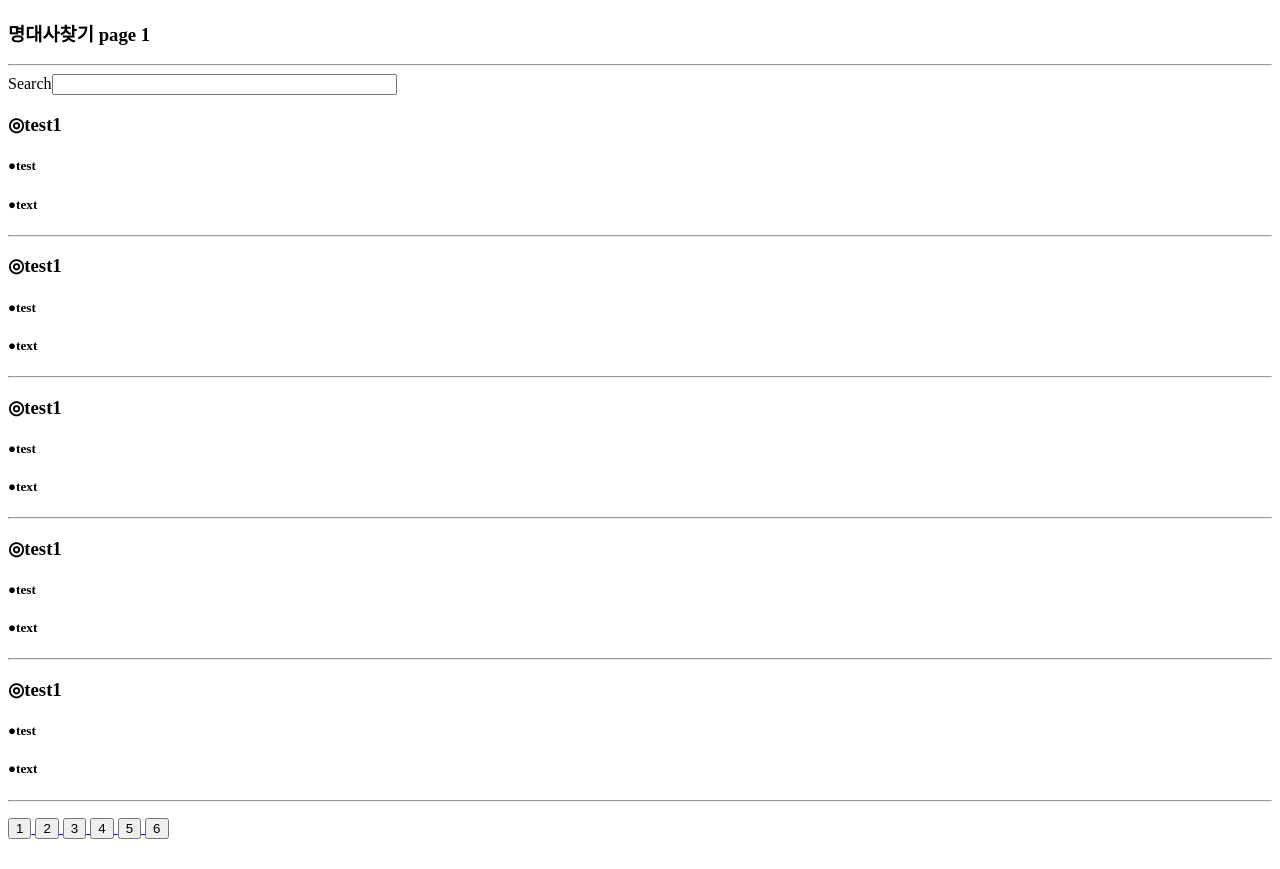
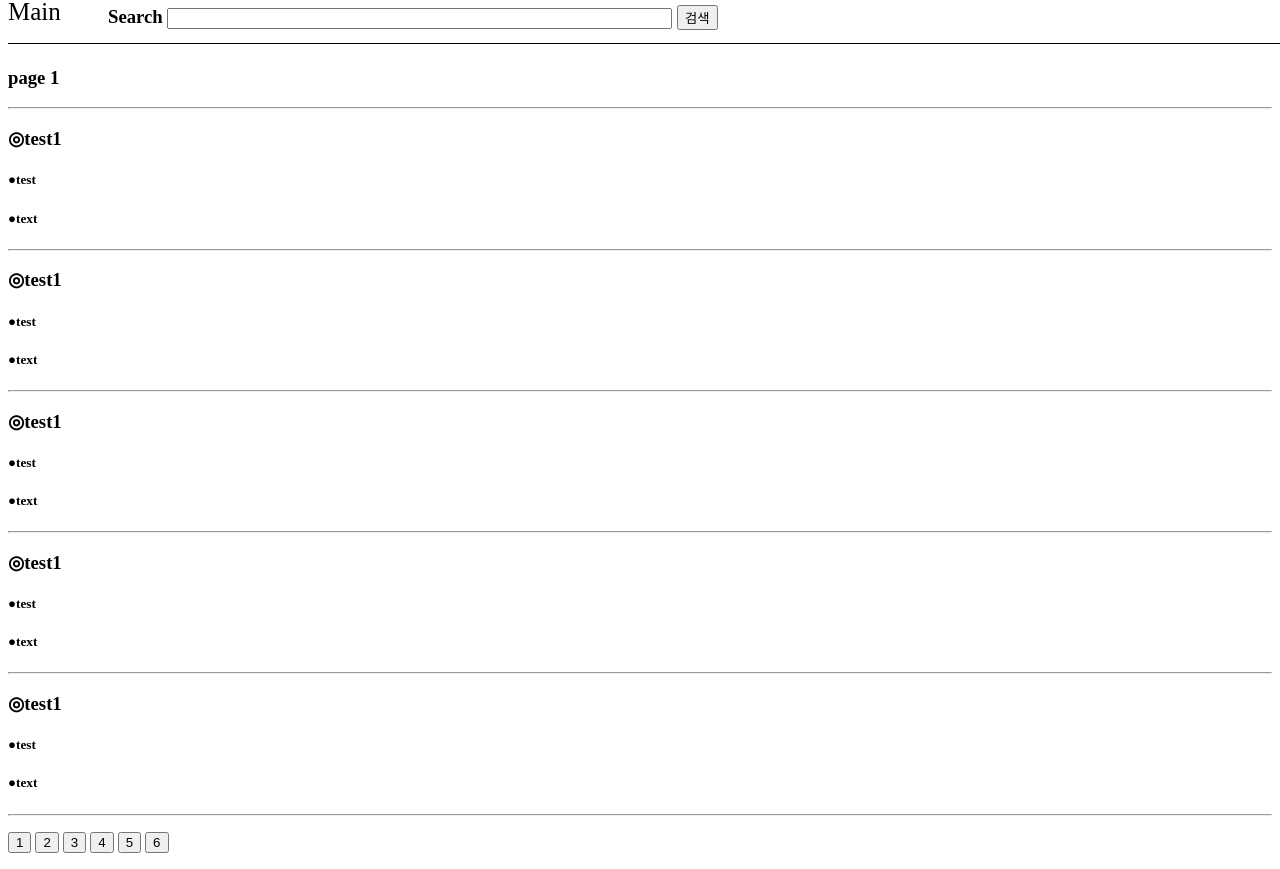
Before and after one commit to mochangil/OSS_project, a Flask app: page /1 in a window 1280 px wide. Before the commit the page ends 839 px from the top, so only its background shows below. Run offline with Flask 2, Linux system fonts and the light colour scheme.

Commit message:
Add files via upload

```diff
--- a/project/templates/page1.html
+++ b/project/templates/page1.html
@@ -10,14 +10,40 @@ h3{ color : puple;}
 <hr class=1>{ border : 5px solid yellowgreen;}
 <hr class=2>{ border : 1px solid black;}
 span{ color : blue; font-size : 20px;}
+.gotomain:hover{
+	color:rgb(0,154,200);
+	transition:0.5s ease-in-out;
+}
+.gotomain{
+	font-size:25px;
+	cursor:pointer;
+	transition:0.5s ease-in-out;
+}
+</style>
+<style type="text/css">
+	a:link{
+		color:black; text-decoration:none;}
+	a:visited{
+		color:black; text-decoration:none;}
+	a:hover{
+		color:blue; text-decoration:none;}
 </style>
 
 </head>
-<h3>명대사찾기 page 1</h3>
+<div style="width:1500px; height:35px;border:0px; float:left; position:fixed; background-color:white; border-bottom:1px solid black;">
+	<div style="width:100px; height:35px;border:1px; float:left; margin-top:-10px; background-color:white;">
+		<a class="gotomain" href="/">Main</a>
+	</div>
+<div style="width:1000px height:30px; border:1px; background-color:white; margin-top:-22px">
+<form method="POST" action="comments.php">
+	<h3>Search <input name="name" type="text" size="60">
+		<a class="btn" href="/1"><input type="button" value="검색"></a><br></h3>
+</div>
+</div>
+
+<br>
+<h3><br>page 1</h3>
 <hr class=1>
-
-<form method="POST" action="comments.php">
-Search<input name="name" type="text" size="40"><br>
 <script>
 for(i=0;i<5;i++){
 document.write("<H3> ◎test1</H3><p>");
```
